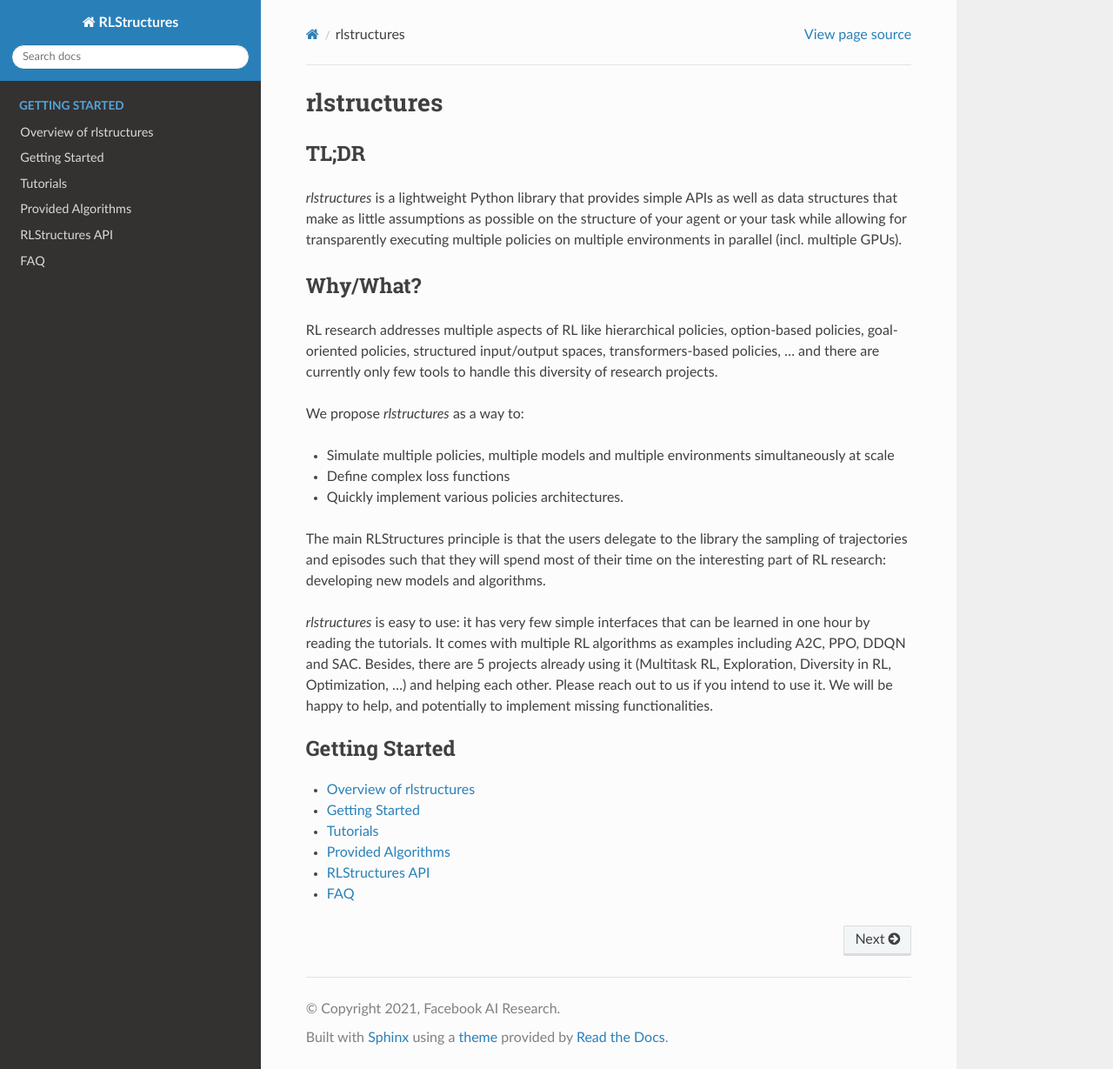
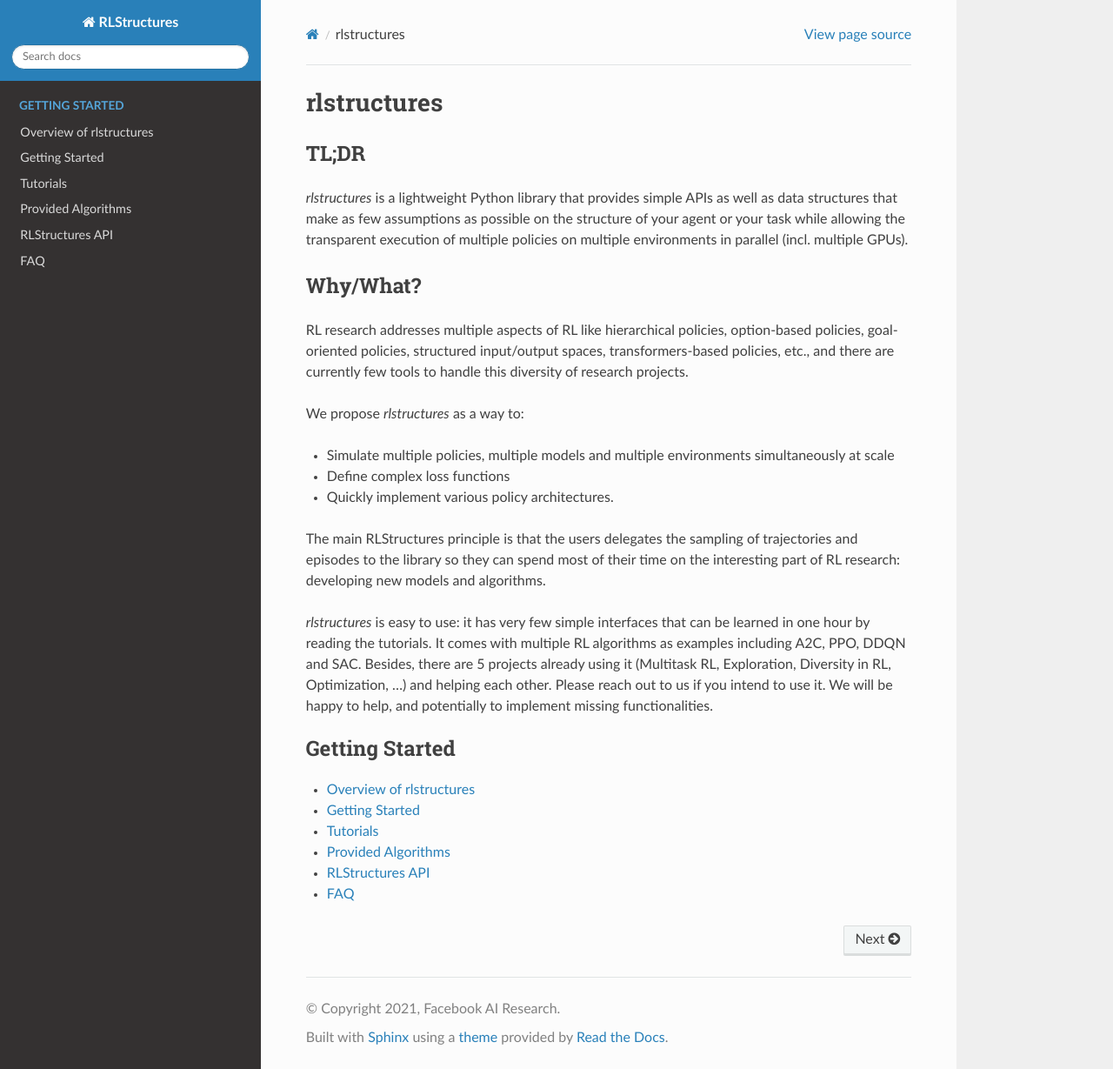
Before and after one commit to facebookresearch/rlstructures, a Sphinx documentation site: the page built from sphinx_docs/source/index.rst, in a window 1280 px wide and 1229 px high. Shown: the whole window at 87% size. Built offline with Sphinx 7.4.7 and the Read the Docs theme 2.0.0, drawn with Linux system fonts in a browser that asks for light colours.

Commit message:
Update index.rst

```diff
--- a/sphinx_docs/source/index.rst
+++ b/sphinx_docs/source/index.rst
@@ -3,11 +3,11 @@ rlstructures
 
 TL;DR
 -----
-`rlstructures` is a lightweight Python library that provides simple APIs as well as data structures that make as little assumptions as possible on the structure of your agent or your task while allowing for transparently executing multiple policies on multiple environments in parallel (incl. multiple GPUs).
+`rlstructures` is a lightweight Python library that provides simple APIs as well as data structures that make as few assumptions as possible on the structure of your agent or your task while allowing the transparent execution of multiple policies on multiple environments in parallel (incl. multiple GPUs).
 
 Why/What?
 ---------
-RL research addresses multiple aspects of RL like hierarchical policies, option-based policies, goal-oriented policies, structured input/output spaces, transformers-based policies, ... and there are currently only few tools to handle this diversity of research projects.
+RL research addresses multiple aspects of RL like hierarchical policies, option-based policies, goal-oriented policies, structured input/output spaces, transformers-based policies, etc., and there are currently few tools to handle this diversity of research projects.
 
 We propose `rlstructures` as a way to:
 
@@ -15,9 +15,9 @@ We propose `rlstructures` as a way to:
 
 * Define complex loss functions
 
-* Quickly implement various policies architectures.
+* Quickly implement various policy architectures.
 
-The main RLStructures principle is that the users delegate to the library the sampling of trajectories and episodes such that they will spend most of their time on the interesting part of RL research: developing new models and algorithms.
+The main RLStructures principle is that the users delegates the sampling of trajectories and episodes to the library so they can spend most of their time on the interesting part of RL research: developing new models and algorithms.
 
 `rlstructures` is easy to use: it has very few simple interfaces that can be learned in one hour by reading the tutorials. It comes with multiple RL algorithms as examples including A2C, PPO, DDQN and SAC. Besides, there are 5 projects already using it (Multitask RL, Exploration, Diversity in RL, Optimization, ...) and helping each other.
 Please reach out to us if you intend to use it. We will be happy to help, and potentially to implement missing functionalities.
```
